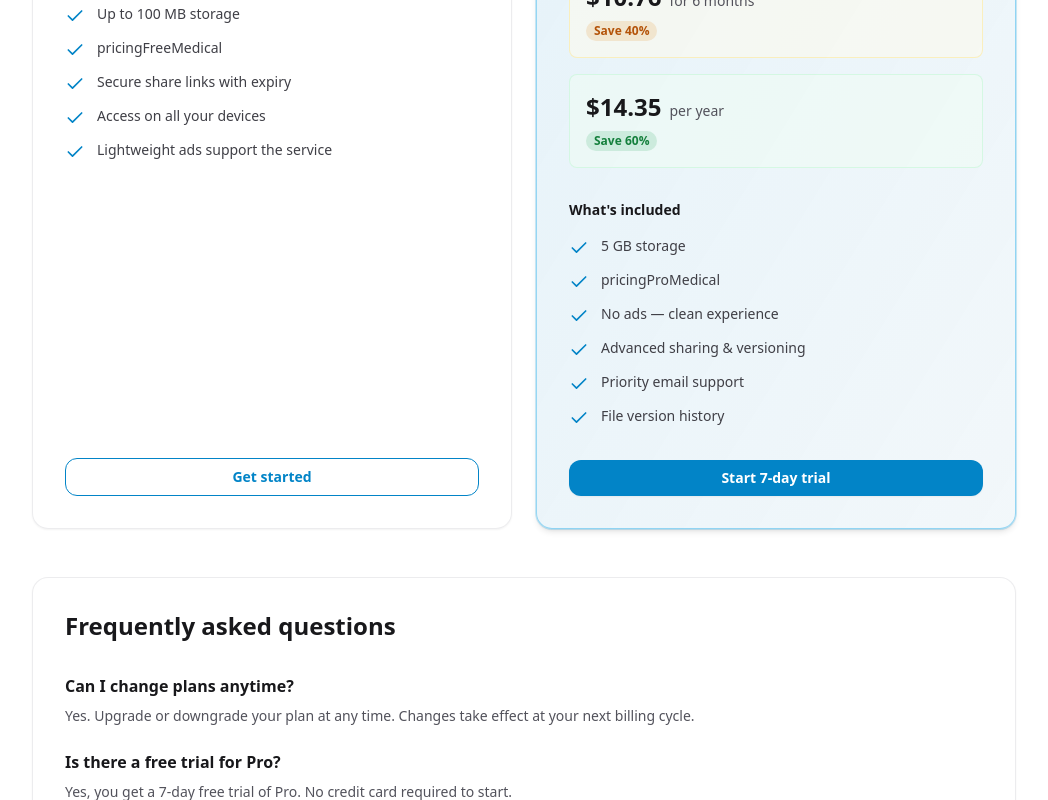
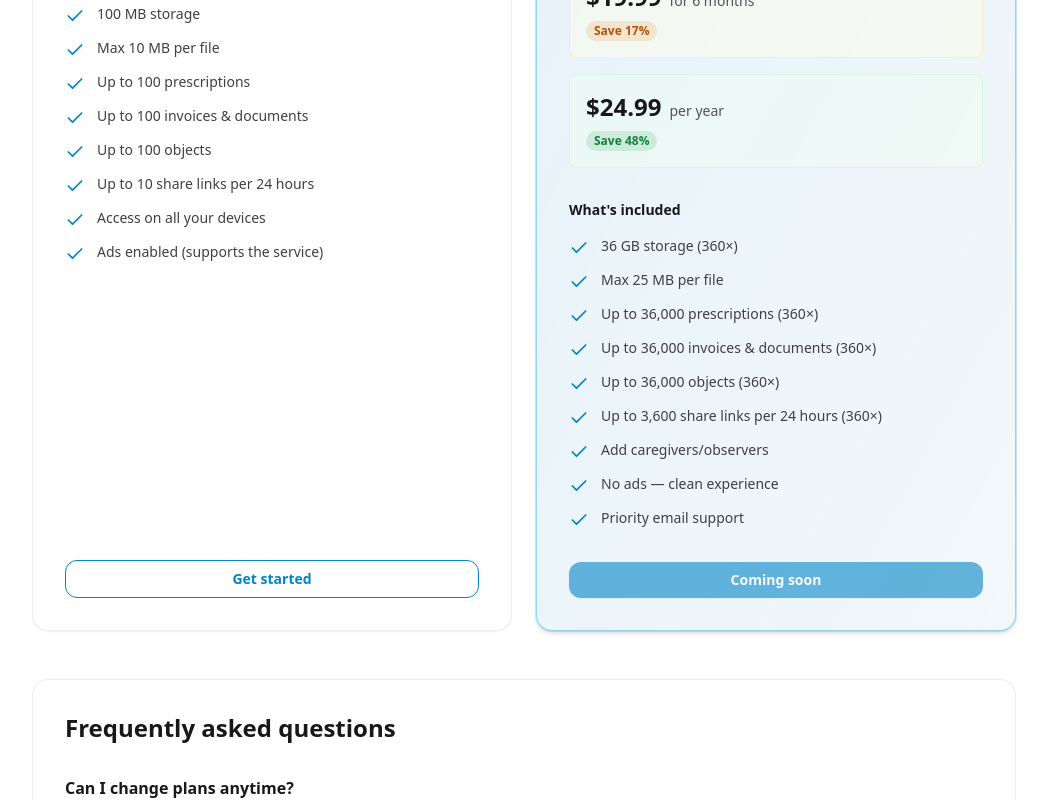
Before and after one commit to Aadilur/docspot, a React (Vite) app in the folder frontend/: page /pricing in a window 1280 px wide. Shown: the part 540-1340 px from the top of the page, without its empty margins (116-1164 px from the left). Built offline with nearby package versions, Linux system fonts and the light colour scheme; no server answers.

Commit message:
feat: enhance reminders functionality with timezone handling and intake event management; update pricing localization strings

```diff
--- a/frontend/src/components/PricingSection.tsx
+++ b/frontend/src/components/PricingSection.tsx
@@ -122,13 +122,31 @@ export default function PricingSection() {
               <div className="flex items-start gap-3">
                 <Check className="h-4 w-4 flex-shrink-0 text-brand-600 dark:text-brand-400 mt-0.5" />
                 <span className="text-sm text-zinc-700 dark:text-zinc-200">
-                  {t("pricingFreeMedical")}
+                  {t("pricingFreeFileSize")}
                 </span>
               </div>
               <div className="flex items-start gap-3">
                 <Check className="h-4 w-4 flex-shrink-0 text-brand-600 dark:text-brand-400 mt-0.5" />
                 <span className="text-sm text-zinc-700 dark:text-zinc-200">
-                  {t("pricingFreeShare")}
+                  {t("pricingFreePrescriptions")}
+                </span>
+              </div>
+              <div className="flex items-start gap-3">
+                <Check className="h-4 w-4 flex-shrink-0 text-brand-600 dark:text-brand-400 mt-0.5" />
+                <span className="text-sm text-zinc-700 dark:text-zinc-200">
+                  {t("pricingFreeInvoices")}
+                </span>
+              </div>
+              <div className="flex items-start gap-3">
+                <Check className="h-4 w-4 flex-shrink-0 text-brand-600 dark:text-brand-400 mt-0.5" />
+                <span className="text-sm text-zinc-700 dark:text-zinc-200">
+                  {t("pricingFreeObjects")}
+                </span>
+              </div>
+              <div className="flex items-start gap-3">
+                <Check className="h-4 w-4 flex-shrink-0 text-brand-600 dark:text-brand-400 mt-0.5" />
+                <span className="text-sm text-zinc-700 dark:text-zinc-200">
+                  {t("pricingFreeShareLimit")}
                 </span>
               </div>
               <div className="flex items-start gap-3">
@@ -228,7 +246,37 @@ export default function PricingSection() {
               <div className="flex items-start gap-3">
                 <Check className="h-4 w-4 flex-shrink-0 text-brand-600 dark:text-brand-400 mt-0.5" />
                 <span className="text-sm text-zinc-700 dark:text-zinc-200">
-                  {t("pricingProMedical")}
+                  {t("pricingProFileSize")}
+                </span>
+              </div>
+              <div className="flex items-start gap-3">
+                <Check className="h-4 w-4 flex-shrink-0 text-brand-600 dark:text-brand-400 mt-0.5" />
+                <span className="text-sm text-zinc-700 dark:text-zinc-200">
+                  {t("pricingProPrescriptions")}
+                </span>
+              </div>
+              <div className="flex items-start gap-3">
+                <Check className="h-4 w-4 flex-shrink-0 text-brand-600 dark:text-brand-400 mt-0.5" />
+                <span className="text-sm text-zinc-700 dark:text-zinc-200">
+                  {t("pricingProInvoices")}
+                </span>
+              </div>
+              <div className="flex items-start gap-3">
+                <Check className="h-4 w-4 flex-shrink-0 text-brand-600 dark:text-brand-400 mt-0.5" />
+                <span className="text-sm text-zinc-700 dark:text-zinc-200">
+                  {t("pricingProObjects")}
+                </span>
+              </div>
+              <div className="flex items-start gap-3">
+                <Check className="h-4 w-4 flex-shrink-0 text-brand-600 dark:text-brand-400 mt-0.5" />
+                <span className="text-sm text-zinc-700 dark:text-zinc-200">
+                  {t("pricingProShareLimit")}
+                </span>
+              </div>
+              <div className="flex items-start gap-3">
+                <Check className="h-4 w-4 flex-shrink-0 text-brand-600 dark:text-brand-400 mt-0.5" />
+                <span className="text-sm text-zinc-700 dark:text-zinc-200">
+                  {t("pricingProCaregivers")}
                 </span>
               </div>
               <div className="flex items-start gap-3">
@@ -240,37 +288,26 @@ export default function PricingSection() {
               <div className="flex items-start gap-3">
                 <Check className="h-4 w-4 flex-shrink-0 text-brand-600 dark:text-brand-400 mt-0.5" />
                 <span className="text-sm text-zinc-700 dark:text-zinc-200">
-                  {t("pricingProAdvanced")}
-                </span>
-              </div>
-              <div className="flex items-start gap-3">
-                <Check className="h-4 w-4 flex-shrink-0 text-brand-600 dark:text-brand-400 mt-0.5" />
-                <span className="text-sm text-zinc-700 dark:text-zinc-200">
                   {t("pricingProSupport")}
-                </span>
-              </div>
-              <div className="flex items-start gap-3">
-                <Check className="h-4 w-4 flex-shrink-0 text-brand-600 dark:text-brand-400 mt-0.5" />
-                <span className="text-sm text-zinc-700 dark:text-zinc-200">
-                  {t("pricingProVersions")}
                 </span>
               </div>
             </div>
 
-            {user ? (
+            {user && isProTier ? (
               <Link
-                to="/pricing"
+                to="/profile"
                 className="mt-6 inline-flex items-center justify-center rounded-xl bg-brand-600 px-4 py-2 text-sm font-semibold text-white shadow-sm hover:bg-brand-700 focus:outline-none focus:ring-2 focus:ring-brand-300 dark:focus:ring-brand-900"
               >
-                {isProTier ? t("pricingManage") : t("pricingUpgrade")}
+                {t("pricingManage")}
               </Link>
             ) : (
               <button
-                onClick={() => setAuthModalOpen(true)}
-                disabled={busy}
-                className="mt-6 inline-flex items-center justify-center rounded-xl bg-brand-600 px-4 py-2 text-sm font-semibold text-white shadow-sm hover:bg-brand-700 focus:outline-none focus:ring-2 focus:ring-brand-300 disabled:opacity-50 dark:focus:ring-brand-900"
+                type="button"
+                disabled
+                title={t("pricingComingSoonHint")}
+                className="mt-6 inline-flex items-center justify-center rounded-xl bg-brand-600 px-4 py-2 text-sm font-semibold text-white shadow-sm opacity-60"
               >
-                {busy ? t("loading") : t("pricingUpgrade")}
+                {t("pricingComingSoonCta")}
               </button>
             )}
           </div>
--- a/frontend/src/pages/PricingPage.tsx
+++ b/frontend/src/pages/PricingPage.tsx
@@ -129,13 +129,31 @@ export default function PricingPage() {
                 <div className="flex items-start gap-3">
                   <Check className="h-5 w-5 flex-shrink-0 text-brand-600 dark:text-brand-400 mt-0.5" />
                   <span className="text-sm text-zinc-700 dark:text-zinc-200">
-                    {t("pricingFreeMedical")}
+                    {t("pricingFreeFileSize")}
                   </span>
                 </div>
                 <div className="flex items-start gap-3">
                   <Check className="h-5 w-5 flex-shrink-0 text-brand-600 dark:text-brand-400 mt-0.5" />
                   <span className="text-sm text-zinc-700 dark:text-zinc-200">
-                    {t("pricingFreeShare")}
+                    {t("pricingFreePrescriptions")}
+                  </span>
+                </div>
+                <div className="flex items-start gap-3">
+                  <Check className="h-5 w-5 flex-shrink-0 text-brand-600 dark:text-brand-400 mt-0.5" />
+                  <span className="text-sm text-zinc-700 dark:text-zinc-200">
+                    {t("pricingFreeInvoices")}
+                  </span>
+                </div>
+                <div className="flex items-start gap-3">
+                  <Check className="h-5 w-5 flex-shrink-0 text-brand-600 dark:text-brand-400 mt-0.5" />
+                  <span className="text-sm text-zinc-700 dark:text-zinc-200">
+                    {t("pricingFreeObjects")}
+                  </span>
+                </div>
+                <div className="flex items-start gap-3">
+                  <Check className="h-5 w-5 flex-shrink-0 text-brand-600 dark:text-brand-400 mt-0.5" />
+                  <span className="text-sm text-zinc-700 dark:text-zinc-200">
+                    {t("pricingFreeShareLimit")}
                   </span>
                 </div>
                 <div className="flex items-start gap-3">
@@ -244,7 +262,37 @@ export default function PricingPage() {
                 <div className="flex items-start gap-3">
                   <Check className="h-5 w-5 flex-shrink-0 text-brand-600 dark:text-brand-400 mt-0.5" />
                   <span className="text-sm text-zinc-700 dark:text-zinc-200">
-                    {t("pricingProMedical")}
+                    {t("pricingProFileSize")}
+                  </span>
+                </div>
+                <div className="flex items-start gap-3">
+                  <Check className="h-5 w-5 flex-shrink-0 text-brand-600 dark:text-brand-400 mt-0.5" />
+                  <span className="text-sm text-zinc-700 dark:text-zinc-200">
+                    {t("pricingProPrescriptions")}
+                  </span>
+                </div>
+                <div className="flex items-start gap-3">
+                  <Check className="h-5 w-5 flex-shrink-0 text-brand-600 dark:text-brand-400 mt-0.5" />
+                  <span className="text-sm text-zinc-700 dark:text-zinc-200">
+                    {t("pricingProInvoices")}
+                  </span>
+                </div>
+                <div className="flex items-start gap-3">
+                  <Check className="h-5 w-5 flex-shrink-0 text-brand-600 dark:text-brand-400 mt-0.5" />
+                  <span className="text-sm text-zinc-700 dark:text-zinc-200">
+                    {t("pricingProObjects")}
+                  </span>
+                </div>
+                <div className="flex items-start gap-3">
+                  <Check className="h-5 w-5 flex-shrink-0 text-brand-600 dark:text-brand-400 mt-0.5" />
+                  <span className="text-sm text-zinc-700 dark:text-zinc-200">
+                    {t("pricingProShareLimit")}
+                  </span>
+                </div>
+                <div className="flex items-start gap-3">
+                  <Check className="h-5 w-5 flex-shrink-0 text-brand-600 dark:text-brand-400 mt-0.5" />
+                  <span className="text-sm text-zinc-700 dark:text-zinc-200">
+                    {t("pricingProCaregivers")}
                   </span>
                 </div>
                 <div className="flex items-start gap-3">
@@ -256,38 +304,27 @@ export default function PricingPage() {
                 <div className="flex items-start gap-3">
                   <Check className="h-5 w-5 flex-shrink-0 text-brand-600 dark:text-brand-400 mt-0.5" />
                   <span className="text-sm text-zinc-700 dark:text-zinc-200">
-                    {t("pricingProAdvanced")}
-                  </span>
-                </div>
-                <div className="flex items-start gap-3">
-                  <Check className="h-5 w-5 flex-shrink-0 text-brand-600 dark:text-brand-400 mt-0.5" />
-                  <span className="text-sm text-zinc-700 dark:text-zinc-200">
                     {t("pricingProSupport")}
-                  </span>
-                </div>
-                <div className="flex items-start gap-3">
-                  <Check className="h-5 w-5 flex-shrink-0 text-brand-600 dark:text-brand-400 mt-0.5" />
-                  <span className="text-sm text-zinc-700 dark:text-zinc-200">
-                    {t("pricingProVersions")}
                   </span>
                 </div>
               </div>
             </div>
 
-            {user ? (
+            {user && isProTier ? (
               <Link
                 to="/profile"
                 className="mt-8 inline-flex items-center justify-center rounded-xl bg-brand-600 px-4 py-2 text-sm font-semibold text-white shadow-sm hover:bg-brand-700 focus:outline-none focus:ring-2 focus:ring-brand-300 dark:focus:ring-brand-900"
               >
-                {isProTier ? t("pricingManage") : t("pricingUpgrade")}
+                {t("pricingManage")}
               </Link>
             ) : (
               <button
-                onClick={() => setAuthModalOpen(true)}
-                disabled={busy}
-                className="mt-8 inline-flex items-center justify-center rounded-xl bg-brand-600 px-4 py-2 text-sm font-semibold text-white shadow-sm hover:bg-brand-700 focus:outline-none focus:ring-2 focus:ring-brand-300 disabled:opacity-50 dark:focus:ring-brand-900"
+                type="button"
+                disabled
+                title={t("pricingComingSoonHint")}
+                className="mt-8 inline-flex items-center justify-center rounded-xl bg-brand-600 px-4 py-2 text-sm font-semibold text-white shadow-sm opacity-60"
               >
-                {busy ? t("loading") : t("pricingUpgrade")}
+                {t("pricingComingSoonCta")}
               </button>
             )}
           </div>
--- a/frontend/src/pages/ReminderMedicineDetailsPage.tsx
+++ b/frontend/src/pages/ReminderMedicineDetailsPage.tsx
@@ -23,6 +23,8 @@ import {
   listMedicineActivityLogs,
   listMedicineHistory,
   listSchedules,
+  markIntakeSkipped,
+  markIntakeTaken,
   updateMedicine,
   type IntakeEventRecord,
   type MedicineActivityLog,
@@ -175,6 +177,22 @@ export default function ReminderMedicineDetailsPage() {
 
   const [editOpen, setEditOpen] = useState(false);
   const [editBusy, setEditBusy] = useState(false);
+
+  const [intakeBusyById, setIntakeBusyById] = useState<Record<string, boolean>>(
+    {},
+  );
+
+  async function refreshCore() {
+    if (!canUse || !medicineId) return;
+    const [med, up, today] = await Promise.all([
+      getMedicineById(medicineId, patientId),
+      getMedicineUpcoming({ medicineId, daysAhead: 7, limit: 50, patientId }),
+      getTodayTimeline({ patientId }),
+    ]);
+    setMedicine(med);
+    setUpcoming(up);
+    setTodayTimeline(today as any);
+  }
 
   const [draftName, setDraftName] = useState("");
   const [draftDosePerIntake, setDraftDosePerIntake] = useState<string>("");
@@ -338,6 +356,34 @@ export default function ReminderMedicineDetailsPage() {
       cancelled = true;
     };
   }, [canUse, medicineId, patientId]);
+
+  async function onMarkTaken(id: string) {
+    if (!canUse) return;
+    setIntakeBusyById((p) => ({ ...p, [id]: true }));
+    setError(null);
+    try {
+      await markIntakeTaken(id, patientId);
+      await refreshCore();
+    } catch (e) {
+      setError(e instanceof Error ? e.message : String(e));
+    } finally {
+      setIntakeBusyById((p) => ({ ...p, [id]: false }));
+    }
+  }
+
+  async function onMarkSkipped(id: string) {
+    if (!canUse) return;
+    setIntakeBusyById((p) => ({ ...p, [id]: true }));
+    setError(null);
+    try {
+      await markIntakeSkipped({ intakeEventId: id, reason: "", patientId });
+      await refreshCore();
+    } catch (e) {
+      setError(e instanceof Error ? e.message : String(e));
+    } finally {
+      setIntakeBusyById((p) => ({ ...p, [id]: false }));
+    }
+  }
 
   useEffect(() => {
     if (!logsOpen) return;
@@ -738,6 +784,27 @@ export default function ReminderMedicineDetailsPage() {
                     <div className="mt-1 text-sm text-zinc-600 dark:text-zinc-300">
                       {formatLocalDate(derived.nextDose.datetimeUtc)}
                     </div>
+
+                    <div className="mt-3 flex flex-wrap items-center gap-2">
+                      <button
+                        type="button"
+                        onClick={() => void onMarkTaken(derived.nextDose!.id)}
+                        disabled={!!intakeBusyById[derived.nextDose.id]}
+                        className="inline-flex items-center gap-2 rounded-xl bg-emerald-600 px-3 py-2 text-sm font-semibold text-white hover:bg-emerald-700 disabled:opacity-60"
+                      >
+                        <Check className="h-4 w-4" aria-hidden="true" />
+                        {t("Taken")}
+                      </button>
+                      <button
+                        type="button"
+                        onClick={() => void onMarkSkipped(derived.nextDose!.id)}
+                        disabled={!!intakeBusyById[derived.nextDose.id]}
+                        className="inline-flex items-center gap-2 rounded-xl border border-zinc-200 bg-white px-3 py-2 text-sm font-semibold text-zinc-900 hover:bg-zinc-50 disabled:opacity-60 dark:border-zinc-800 dark:bg-zinc-950 dark:text-zinc-50 dark:hover:bg-zinc-900"
+                      >
+                        <X className="h-4 w-4" aria-hidden="true" />
+                        {t("Skip")}
+                      </button>
+                    </div>
                   </div>
                 ) : (
                   <div className="mt-2 text-sm text-zinc-600 dark:text-zinc-300">
--- a/frontend/src/shared/api/http.ts
+++ b/frontend/src/shared/api/http.ts
@@ -19,6 +19,14 @@ export async function apiFetch<T>(
   init?: RequestInit,
 ): Promise<T> {
   const method = (init?.method ?? "GET").toUpperCase();
+
+  let clientTimezone: string | null = null;
+  try {
+    const tz = Intl.DateTimeFormat().resolvedOptions().timeZone;
+    if (typeof tz === "string" && tz.trim()) clientTimezone = tz.trim();
+  } catch {
+    clientTimezone = null;
+  }
 
   // Build URL and aggressively bypass caches.
   // - `cache: "no-store"` disables the browser HTTP cache for this request.
@@ -46,6 +54,7 @@ export async function apiFetch<T>(
       "Cache-Control": "no-store, no-cache, max-age=0",
       Pragma: "no-cache",
       Expires: "0",
+      ...(clientTimezone ? { "X-Client-Timezone": clientTimezone } : {}),
       ...(idToken ? { Authorization: `Bearer ${idToken}` } : {}),
       ...(init?.headers ?? {}),
     },
--- a/frontend/src/shared/i18n/locales/en/common.json
+++ b/frontend/src/shared/i18n/locales/en/common.json
@@ -271,7 +271,6 @@
   "doctor": "Doctor",
   "doctorPlaceholder": "Optional doctor name",
   "back": "Back",
-  "remove": "Delete",
   "share": "Share",
   "copy": "Copy",
   "optional": "optional",
@@ -354,12 +353,15 @@
   "comingSoon": "Google sign-in is ready once you add Firebase env vars.",
 
   "pricingTitle": "Simple, transparent pricing",
-  "pricingSubtitle": "Choose the plan that works best for you. Start free, upgrade anytime.",
+  "pricingSubtitle": "Start with Free today. Pro is coming soon.",
   "pricingPageSubtitle": "Compare our plans and find the perfect fit for your storage needs.",
   "pricingPopular": "Most popular",
   "pricingIncludes": "What's included",
   "pricingGetStarted": "Get started",
-  "pricingUpgrade": "Start 7-day trial",
+  "pricingUpgrade": "Upgrade to Pro (coming soon)",
+  "pricingComingSoonCta": "Coming soon",
+  "pricingComingSoonHint": "Payments are not enabled yet.",
+  "pricingManage": "Manage plan",
   "pricingCTA": "See all features and compare plans →",
   "viewPricingPage": "View full pricing page",
 
@@ -367,33 +369,41 @@
   "pricingFreeDesc": "Perfect for trying out DocSpot",
   "pricingFreePrice": "Free",
   "pricingFreePeriod": "Forever",
-  "pricingFreeStorage": "Up to 100 MB storage",
-  "pricingFreeShare": "Secure share links with expiry",
+  "pricingFreeStorage": "100 MB storage",
+  "pricingFreeFileSize": "Max 10 MB per file",
+  "pricingFreePrescriptions": "Up to 100 prescriptions",
+  "pricingFreeInvoices": "Up to 100 invoices & documents",
+  "pricingFreeObjects": "Up to 100 objects",
+  "pricingFreeShareLimit": "Up to 10 share links per 24 hours",
   "pricingFreeDevices": "Access on all your devices",
-  "pricingFreeAds": "Lightweight ads support the service",
+  "pricingFreeAds": "Ads enabled (supports the service)",
 
   "pricingProName": "Pro",
-  "pricingProDesc": "Everything you need for peace of mind",
-  "pricingProPriceMonthly": "$2.99",
+  "pricingProDesc": "More storage and higher limits (coming soon)",
+  "pricingProPriceMonthly": "$3.99",
   "pricingProPeriodMonthly": "/month",
-  "pricingProPrice6Month": "$10.76",
+  "pricingProPrice6Month": "$19.99",
   "pricingProPeriod6Month": "for 6 months",
-  "pricingProPriceAnnual": "$14.35",
+  "pricingProPriceAnnual": "$24.99",
   "pricingProPeriodAnnual": "per year",
   "pricingSaveLabel": "Best value",
-  "pricingSave40": "Save 40%",
-  "pricingSave60": "Save 60%",
-  "pricingProStorage": "5 GB storage",
+  "pricingSave40": "Save 17%",
+  "pricingSave60": "Save 48%",
+  "pricingProStorage": "36 GB storage (360×)",
+  "pricingProFileSize": "Max 25 MB per file",
+  "pricingProPrescriptions": "Up to 36,000 prescriptions (360×)",
+  "pricingProInvoices": "Up to 36,000 invoices & documents (360×)",
+  "pricingProObjects": "Up to 36,000 objects (360×)",
+  "pricingProShareLimit": "Up to 3,600 share links per 24 hours (360×)",
+  "pricingProCaregivers": "Add caregivers/observers",
   "pricingProNoAds": "No ads — clean experience",
-  "pricingProAdvanced": "Advanced sharing & versioning",
   "pricingProSupport": "Priority email support",
-  "pricingProVersions": "File version history",
 
   "pricingFaqTitle": "Frequently asked questions",
   "pricingFaqQ1": "Can I change plans anytime?",
-  "pricingFaqA1": "Yes. Upgrade or downgrade your plan at any time. Changes take effect at your next billing cycle.",
-  "pricingFaqQ2": "Is there a free trial for Pro?",
-  "pricingFaqA2": "Yes, you get a 7-day free trial of Pro. No credit card required to start.",
+  "pricingFaqA1": "Yes. Once Pro is available, you’ll be able to upgrade or downgrade anytime. Changes take effect at the next billing cycle.",
+  "pricingFaqQ2": "When will Pro be available?",
+  "pricingFaqA2": "Pro is coming soon. We’re finishing billing integration and will launch Pro after testing. You can start with Free today.",
   "pricingFaqQ3": "What happens if I exceed my storage limit?",
   "pricingFaqA3": "You'll be notified when you're close. Once you hit the limit, uploads are paused. Delete files or upgrade to continue.",
   "pricingFaqQ4": "Do you offer lifetime plans?",
```
Also changed, not shown: frontend/src/shared/i18n/locales/bn/common.json (+28 -18 lines), 1 other file (tests, documents, lock files or other folders).
